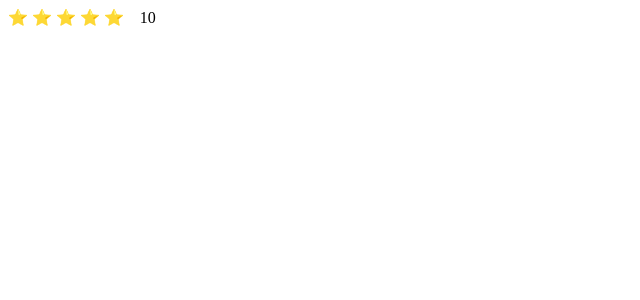
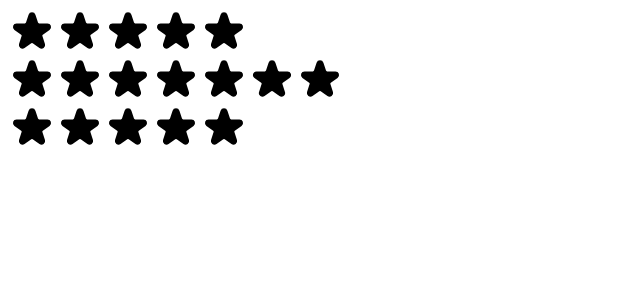
Before and after one commit to JoseAlbDR/usepopcorn-react, a React (Create React App) app: page / in a window 1280 px wide. Shown: the top 300 px of the page, without its empty margins (0-640 px from the left). Built offline with nearby package versions, Linux system fonts and the light colour scheme.

Commit message:
OnClick event to start

```diff
--- a/src/StarRating.js
+++ b/src/StarRating.js
@@ -1,3 +1,5 @@
+import { useState } from "react";
+
 const containerStyle = {
   display: "flex",
   alignItems: "center",
@@ -6,22 +8,65 @@
 
 const starContainerStyle = {
   display: "flex",
-  gap: "4px",
 };
 
 const textStyle = {
   lineHeight: "1",
   margin: "0",
 };
-export default function StarRating({ maxRating }) {
+
+export default function StarRating({ maxRating = 5 }) {
+  const [rating, setRating] = useState(0);
+
   return (
     <div style={containerStyle}>
       <div style={starContainerStyle}>
         {Array.from({ length: maxRating }, (_, i) => (
-          <span>⭐</span>
+          <Star onClick={() => setRating(i + 1)} key={i} />
         ))}
       </div>
-      <p style={textStyle}>10</p>
+      <p style={textStyle}>{rating || ""}</p>
     </div>
   );
 }
+
+const starStyle = {
+  width: "48px",
+  height: "48px",
+  display: "block",
+  cursor: "pointer",
+};
+const fullStar = (
+  <span role="button" style={starStyle}>
+    <svg
+      xmlns="http://www.w3.org/2000/svg"
+      viewBox="0 0 20 20"
+      fill="#000"
+      stroke="#000"
+    >
+      <path d="M9.049 2.927c.3-.921 1.603-.921 1.902 0l1.07 3.292a1 1 0 00.95.69h3.462c.969 0 1.371 1.24.588 1.81l-2.8 2.034a1 1 0 00-.364 1.118l1.07 3.292c.3.921-.755 1.688-1.54 1.118l-2.8-2.034a1 1 0 00-1.175 0l-2.8 2.034c-.784.57-1.838-.197-1.539-1.118l1.07-3.292a1 1 0 00-.364-1.118L2.98 8.72c-.783-.57-.38-1.81.588-1.81h3.461a1 1 0 00.951-.69l1.07-3.292z" />
+    </svg>
+  </span>
+);
+
+const emptyStar = (
+  <span role="button" style={starStyle}>
+    <svg
+      xmlns="http://www.w3.org/2000/svg"
+      fill="none"
+      viewBox="0 0 24 24"
+      stroke="#000"
+    >
+      <path
+        strokeLinecap="round"
+        strokeLinejoin="round"
+        strokeWidth="{2}"
+        d="M11.049 2.927c.3-.921 1.603-.921 1.902 0l1.519 4.674a1 1 0 00.95.69h4.915c.969 0 1.371 1.24.588 1.81l-3.976 2.888a1 1 0 00-.363 1.118l1.518 4.674c.3.922-.755 1.688-1.538 1.118l-3.976-2.888a1 1 0 00-1.176 0l-3.976 2.888c-.783.57-1.838-.197-1.538-1.118l1.518-4.674a1 1 0 00-.363-1.118l-3.976-2.888c-.784-.57-.38-1.81.588-1.81h4.914a1 1 0 00.951-.69l1.519-4.674z"
+      />
+    </svg>
+  </span>
+);
+
+function Star({ onClick }) {
+  return <span onClick={onClick}>{fullStar}</span>;
+}
--- a/src/index.js
+++ b/src/index.js
@@ -8,5 +8,7 @@
   <React.StrictMode>
     {/* <App /> */}
     <StarRating maxRating={5} />
+    <StarRating maxRating={7} />
+    <StarRating />
   </React.StrictMode>
 );
```
